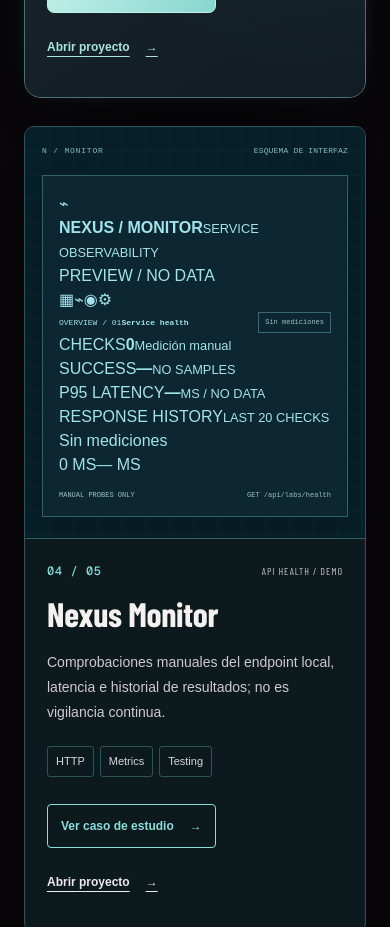
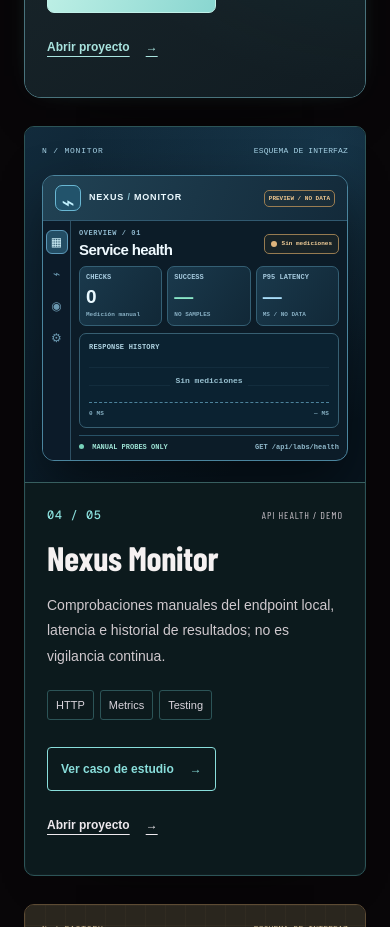
Before and after one commit to Dleteo/Nexus-AI, a Next.js app: page / in a window 390 px wide. Shown: the part 3240-4167 px from the top of the page. Built offline with nearby package versions, Linux system fonts and the light colour scheme.

Commit message:
style(monitor): high fidelity observability card with true no-data state and readable metric tiles

```diff
--- a/components/career/ProjectCover.module.css
+++ b/components/career/ProjectCover.module.css
@@ -806,3 +806,64 @@
  .studio .studioPaperArtwork{width:42%}
  .studio .studioPaperBody{width:67%;max-width:67%}
 }
+
+/* Monitor card: honest zero-data observability UI rather than a fake traffic graph. */
+.monitor.cover{background:radial-gradient(ellipse at 90% 6%,#377da43d,transparent 58%),linear-gradient(137deg,#122b3c,#07141e 80%);color:#e4f6ff}
+.monitor .coverTop{color:#a8d4e8;opacity:1}
+.monitor .monitorWindow{padding:0;display:flex;flex-direction:column;flex:1;min-width:0;min-height:275px;border:1px solid #4b859e;border-radius:12px;background:#0c1c28;overflow:hidden;box-shadow:0 25px 55px #0007,inset 0 1px #9bdbff25}
+.monitor .monitorChrome{display:flex;align-items:center;gap:8px;min-height:43px;padding:9px 12px;border-bottom:1px solid #315970;background:linear-gradient(110deg,#214254,#132a3a)}
+.monitor .monitorBrandIcon{display:grid;place-items:center;flex:none;width:26px;height:26px;border:1px solid #69b7d3;border-radius:7px;background:#22536b;color:#c2f2ff;font-size:22px}
+.monitor .monitorBrand{display:flex;flex:1;flex-direction:column;min-width:0;gap:3px}
+.monitor .monitorBrand strong{color:#ecfaff;font:850 9px/1.1 Arial,sans-serif;letter-spacing:.09em;white-space:nowrap}
+.monitor .monitorBrand strong span{color:#84bacb}
+.monitor .monitorBrand small{color:#8fbed2;font:700 6px/1 monospace;letter-spacing:.07em}
+.monitor .monitorPreviewTag{padding:6px;border:1px solid #9a7d52;border-radius:5px;background:#4b35231c;color:#f1c991;font:750 7px/1.2 monospace;white-space:nowrap}
+.monitor .monitorConsole{display:flex;flex:1;min-width:0}
+.monitor .monitorSidebar{display:flex;flex:none;flex-direction:column;gap:13px;align-items:center;width:39px;padding:12px 6px;border-right:1px solid #2e5064;background:#0c1b29;color:#6b99b1;font-size:15px}
+.monitor .monitorSidebar span{width:26px;height:25px;display:grid;place-items:center}
+.monitor .monitorSidebar .monitorSidebarActive{border:1px solid #5c99b9;border-radius:6px;background:#234d64;color:#d6f7ff}
+.monitor .monitorContent{display:flex;flex-direction:column;flex:1;min-width:0;gap:9px;padding:12px}
+.monitor .monitorHeader{display:flex;align-items:center;justify-content:space-between;gap:7px;margin:0}
+.monitor .monitorHeader>div{display:flex;flex-direction:column;gap:3px}
+.monitor .monitorSectionKicker{font:700 7px/1.3 monospace;letter-spacing:.08em;color:#8eb7cc}
+.monitor .monitorHeader b{font:800 clamp(15px,1.8vw,23px)/1.15 Arial,sans-serif;color:#f0faff;letter-spacing:-.04em}
+.monitor .monitorUnmeasured{display:inline-flex;align-items:center;gap:5px;max-width:45%;padding:5px 6px;border:1px solid #967b51;border-radius:5px;color:#f0cd98;background:#6a502620;font:750 7px/1.3 monospace}
+.monitor .monitorUnmeasured i{display:block;width:6px;height:6px;flex:none;border-radius:50%;background:#deb47d}
+.monitor .monitorMetricCards{display:grid;grid-template-columns:repeat(3,minmax(0,1fr));gap:7px}
+.monitor .monitorMetricCards>div{display:flex;flex-direction:column;gap:5px;min-width:0;min-height:70px;padding:8px;border:1px solid #345f74;border-radius:7px;background:linear-gradient(125deg,#1a394c,#112837)}
+.monitor .monitorMetricCards>div span{font:750 7px/1.3 monospace;color:#a5c9dd}
+.monitor .monitorMetricCards>div strong{font:800 22px/1 Arial,sans-serif;letter-spacing:-.045em;color:#eaf9ff}
+.monitor .monitorMetricCards>div:nth-child(2) strong{color:#8ae6c7}
+.monitor .monitorMetricCards>div:nth-child(3) strong{color:#a9ddf9}
+.monitor .monitorMetricCards>div small{font:650 6px/1.3 monospace;color:#88b0c4}
+.monitor .monitorGraphPane{display:flex;flex-direction:column;flex:1;min-height:95px;padding:9px;border:1px solid #375f72;border-radius:7px;background:#0b2231}
+.monitor .monitorGraphHead,.monitor .monitorGraphFoot{display:flex;justify-content:space-between;gap:7px;align-items:center;font:750 7px/1.3 monospace;letter-spacing:.03em;color:#b0d4e3}
+.monitor .monitorGraphHead small{font:650 6px monospace;color:#83afc2}
+.monitor .monitorGraphGrid{display:grid;place-items:center;position:relative;flex:1;min-height:40px;margin:7px 0;background:repeating-linear-gradient(0deg,transparent 0 17px,#4a759041 18px)}
+.monitor .monitorZeroLabel{position:relative;z-index:2;font:700 8px/1.3 monospace;color:#98c0d0;text-align:center;padding:5px;background:#0b2231db}
+.monitor .monitorBaseline{position:absolute;bottom:0;left:0;right:0;border-top:1px dashed #4d839c}
+.monitor .monitorGraphFoot{font-size:6px;color:#85afc2}
+.monitor .monitorFooter{display:flex;justify-content:space-between;gap:8px;flex-wrap:wrap;margin-top:auto;padding-top:7px;border-top:1px solid #285166;color:#91b9cb;font:700 7px/1.3 monospace}
+.monitor .monitorFooter>span:first-child{color:#9de2d4}
+.monitor .monitorFooter i{display:inline-block;width:5px;height:5px;margin-right:4px;border-radius:50%;background:#76d1b9}
+.monitor.spacious .monitorWindow{min-height:325px}
+.monitor.spacious .monitorConsole{min-height:265px}
+.monitor.spacious .monitorContent{padding:15px;gap:11px}
+.monitor.spacious .monitorMetricCards>div{padding:10px;min-height:84px}
+.monitor.spacious .monitorGraphPane{min-height:110px}
+@media(max-width:700px){
+ .monitor .monitorSidebar{width:28px;padding:9px 3px;gap:8px}
+ .monitor .monitorSidebar span{width:22px;height:24px;font-size:12px}
+ .monitor .monitorContent{padding:8px;gap:7px}
+ .monitor .monitorMetricCards{gap:5px}
+ .monitor .monitorMetricCards>div{padding:6px;min-height:60px}
+ .monitor .monitorMetricCards>div strong{font-size:19px}
+ .monitor .monitorHeader b{font-size:15px}
+ .monitor .monitorUnmeasured{font-size:6px}
+ .monitor.spacious .monitorContent{padding:10px}
+}
+@media(max-width:390px){
+ .monitor .monitorBrand small{display:none}
+ .monitor .monitorPreviewTag{font-size:6px;padding:4px}
+ .monitor .monitorGraphHead small{display:none}
+}
```
